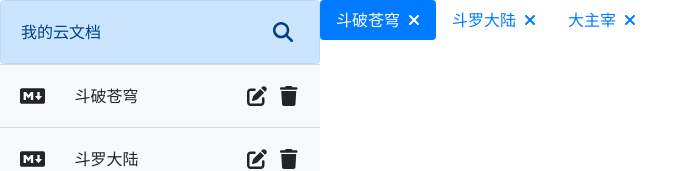
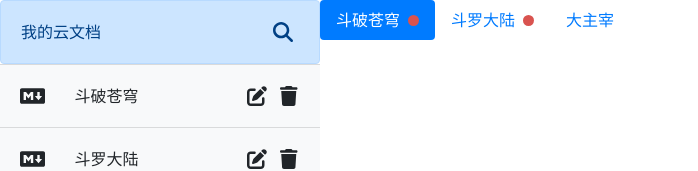
Before and after one commit to liudonjun/cloud-doc-electron, a React (Create React App) app: page / in a window 1280 px wide. Shown: the top 171 px of the page, without its empty margins (0-698 px from the left). Built offline with nearby package versions, Linux system fonts and the light colour scheme.

Commit message:
feat:tablist component edit finish

```diff
--- a/package.json
+++ b/package.json
@@ -15,7 +15,7 @@
     "classnames": "^2.3.2",
     "electron": "^22.1.0",
     "electron-is-dev": "^2.0.0",
-    "less-loader": "^11.1.0",
+    "node-sass": "^7.0.3",
     "react": "^18.2.0",
     "react-dom": "^18.2.0",
     "react-scripts": "5.0.1",
--- a/src/App.js
+++ b/src/App.js
@@ -41,8 +41,12 @@ function App() {
         <div className="col-9 right-panel">
           <TabList
             activeId={1}
+            unsaveIds={[1, 2]}
             files={deafultFiles}
             onTabClick={(id) => {
+              console.log(id);
+            }}
+            onCloseTab={(id) => {
               console.log(id);
             }}
           />
--- a/src/components/TabList.js
+++ b/src/components/TabList.js
@@ -1,33 +1,42 @@
-import React, { useState, useEffect, useRef } from 'react';
+import React from 'react';
 import PropTypes from 'prop-types';
 import classNames from 'classnames';
 import { FontAwesomeIcon } from '@fortawesome/react-fontawesome';
 import { faTimes } from '@fortawesome/free-solid-svg-icons';
-import './TabList.less'
+import './TabList.scss';
 
 const TabList = ({ files, activeId, unsaveIds, onTabClick, onCloseTab }) => {
   return (
     <ul className="nav nav-pills tablist-component">
       {files.map((file) => {
+        const withUnsavedMark = unsaveIds.includes(file.id);
         const fClassName = classNames({
-          'nav-link ': true,
+          'nav-link': true,
           'active': file.id === activeId,
+          'withUnsaved': withUnsavedMark,
         });
         return (
           <li className="nav-item" key={file.id}>
-            {/* active */}
             <a
+              href="#"
               className={fClassName}
-              href="javascript;"
               onClick={(e) => {
                 e.preventDefault();
                 onTabClick(file.id);
               }}
             >
-              <span>{file.title}</span>
-              <span className="ml-2">
-                <FontAwesomeIcon title="搜索" icon={faTimes} />
+              {file.title}
+              <span
+                className="ml-2 close-icon"
+                onClick={(e) => {
+                  e.stopPropagation();
+                  e.preventDefault();
+                  onCloseTab(file.id);
+                }}
+              >
+                <FontAwesomeIcon icon={faTimes} />
               </span>
+              {withUnsavedMark && <span className="rounded-circle ml-2 unsaved-icon"></span>}
             </a>
           </li>
         );
@@ -43,7 +52,6 @@ TabList.propTypes = {
   onTabClick: PropTypes.func,
   onCloseTab: PropTypes.func,
 };
-
 TabList.defaultProps = {
   unsaveIds: [],
 };
--- a/src/components/TabList.less
+++ /dev/null
@@ -1,11 +0,0 @@
-.tablist-component {
-  .close-icon {
-    visibility: hidden;
-  }
-  .nav-link:hover .close-icon {
-    visibility: visible;
-  }
-  .nav-link:active .close-icon {
-    visibility: visible;
-  }
-}
--- /dev/null
+++ b/src/components/TabList.scss
@@ -0,0 +1,27 @@
+.tablist-component {
+  .close-icon {
+    width: 11px;
+    visibility: hidden;
+  }
+  .nav-link:hover .close-icon {
+    visibility: visible;
+  }
+  .nav-link.active .close-icon {
+    visibility: visible;
+  }
+  .unsaved-icon {
+    display: inline-block;
+    background: #d9534f;
+    width: 11px;
+    height: 11px;
+  }
+  .withUnsaved.nav-link .close-icon {
+    display: none;
+  }
+  .withUnsaved.nav-link:hover .close-icon {
+    display: inline-block;
+  }
+  .withUnsaved.nav-link:hover .unsaved-icon {
+    display: none;
+  }
+}
```
Also changed, not shown: src/components/TabList.css (deleted, +0 -9 lines), 2 other files (tests, documents, lock files or other folders).
